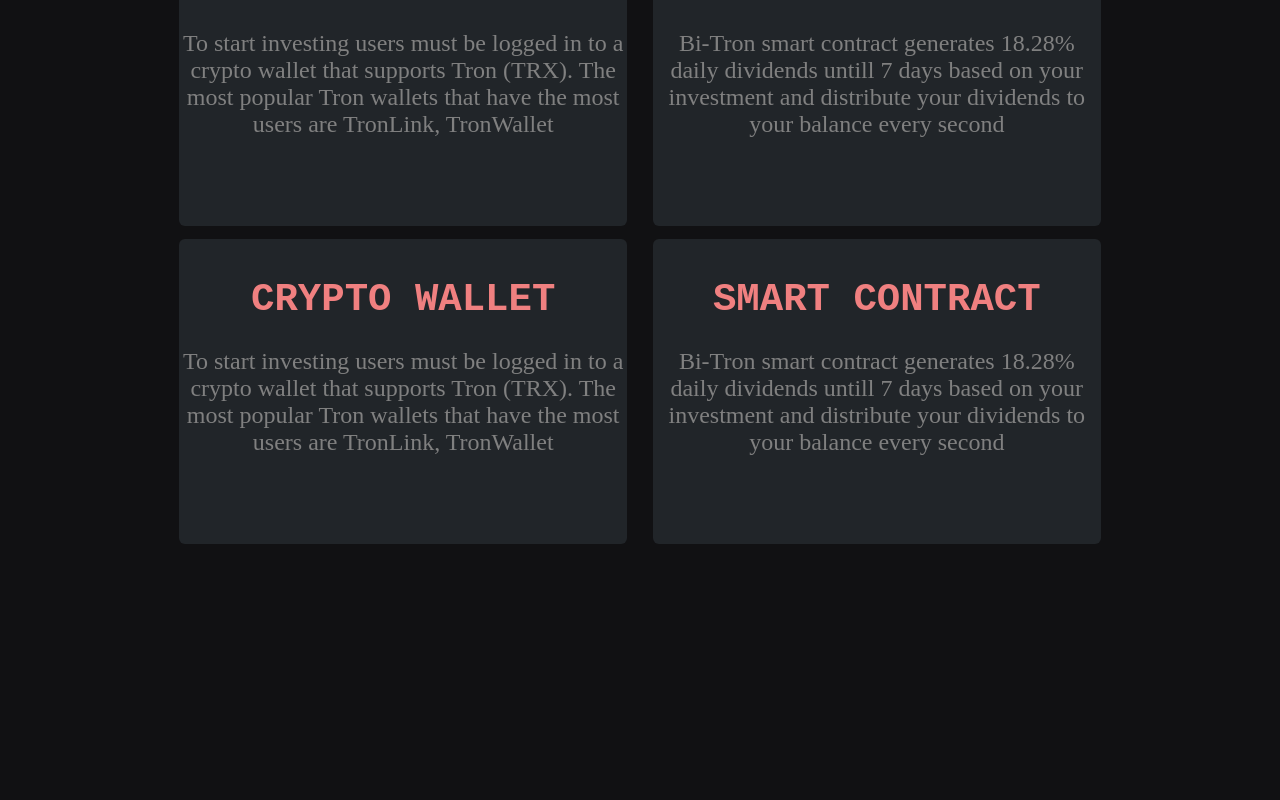
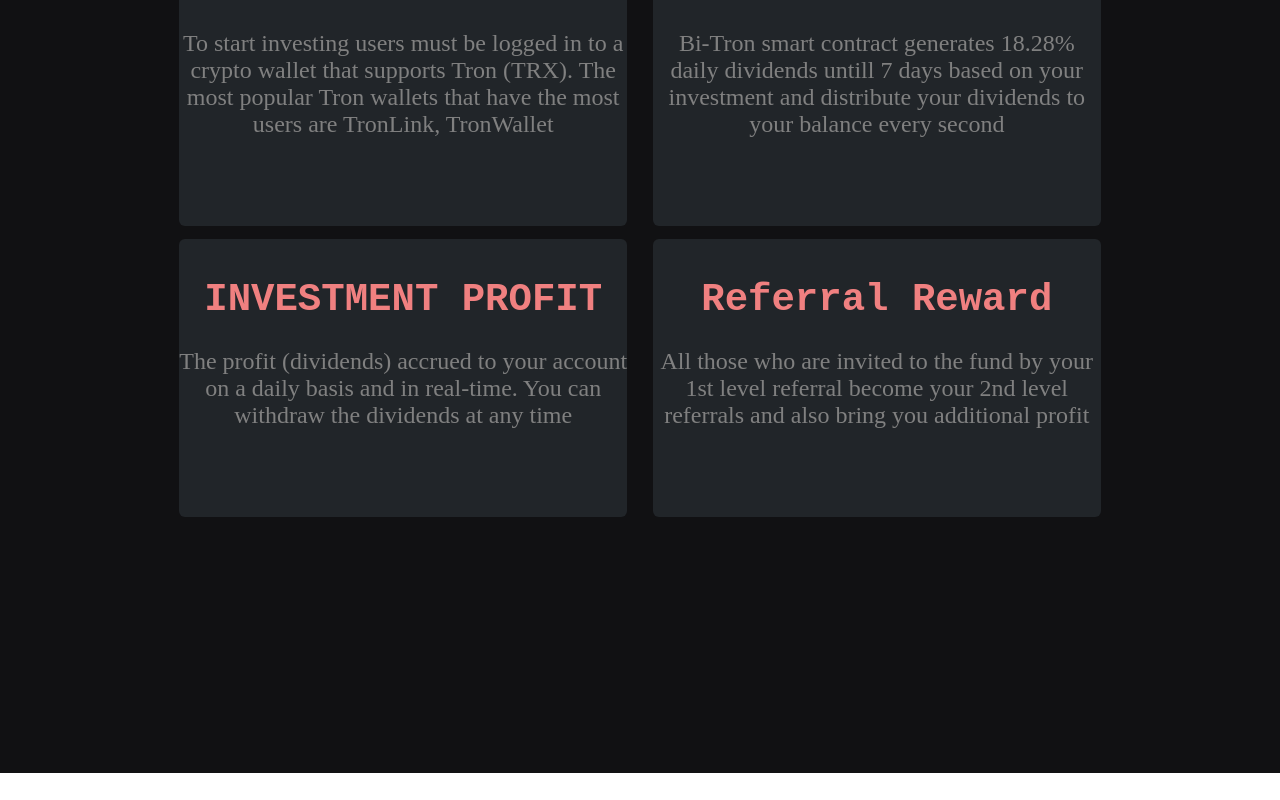
Before and after one commit to ali-203/myapp, a React (Create React App) app: page / in a window 1280 px wide. Shown: the part 3674-4474 px from the top of the page. After the commit the page ends 4447 px from the top, so only its background shows below. Built offline with nearby package versions, Linux system fonts and the light colour scheme.

Commit message:
updated css

```diff
--- a/src/App.css
+++ b/src/App.css
@@ -417,7 +417,6 @@
 .four_card {
   padding-top: 1%;
   display: flex;
-
 }
 .four_card h1 {
   font-family: monospace;
--- a/src/App.js
+++ b/src/App.js
@@ -170,12 +170,12 @@
             </div>
             <div className="four_card">
             <div className= "crypto_wallet">
-            <h1>CRYPTO WALLET</h1>
-            <p>To start investing users must be logged in to a crypto wallet that supports Tron (TRX). The most popular Tron wallets that have the most users are TronLink, TronWallet</p>
+            <h1>INVESTMENT PROFIT</h1>
+            <p>The profit (dividends) accrued to your account on a daily basis and in real-time. You can withdraw the dividends at any time</p>
             </div>
             <div className="smart-contract">
-            <h1>SMART CONTRACT</h1>
-            <p>Bi-Tron smart contract generates 18.28% daily dividends untill 7 days based on your investment and distribute your dividends to your balance every second</p>
+            <h1>Referral Reward</h1>
+            <p>All those who are invited to the fund by your 1st level referral become your 2nd level referrals and also bring you additional profit</p>
             </div>
             </div>
 
```
Also changed, not shown: 1 other file (tests, documents, lock files or other folders).
